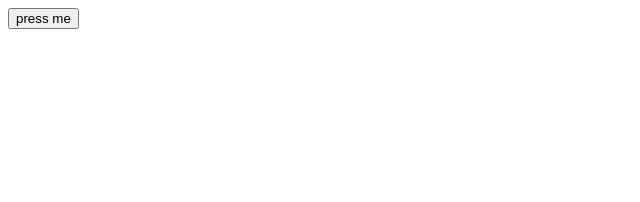
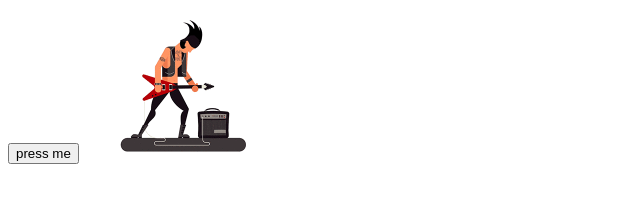
Before and after one commit to rorquera/krakedev, a plain HTML site: page ejercicioGit/ejercicio.html in a window 1280 px wide. Shown: the whole page, without its empty margins (0-640 px from the left). Drawn offline with Linux system fonts and the light colour scheme.

Commit message:
se agrega imagenesclear

```diff
--- a/ejercicioGit/ejercicio.html
+++ b/ejercicioGit/ejercicio.html
@@ -8,5 +8,6 @@
   </head>
   <body>
     <input type="button" value="press me" onclick="saludar()" />
+    <img src="./imagenes/gif1.gif" alt="rock">
   </body>
 </html>
```
Also changed, not shown: ejercicioGit/imagenes/cm8.gif (added), ejercicioGit/imagenes/gif1.gif (added).
